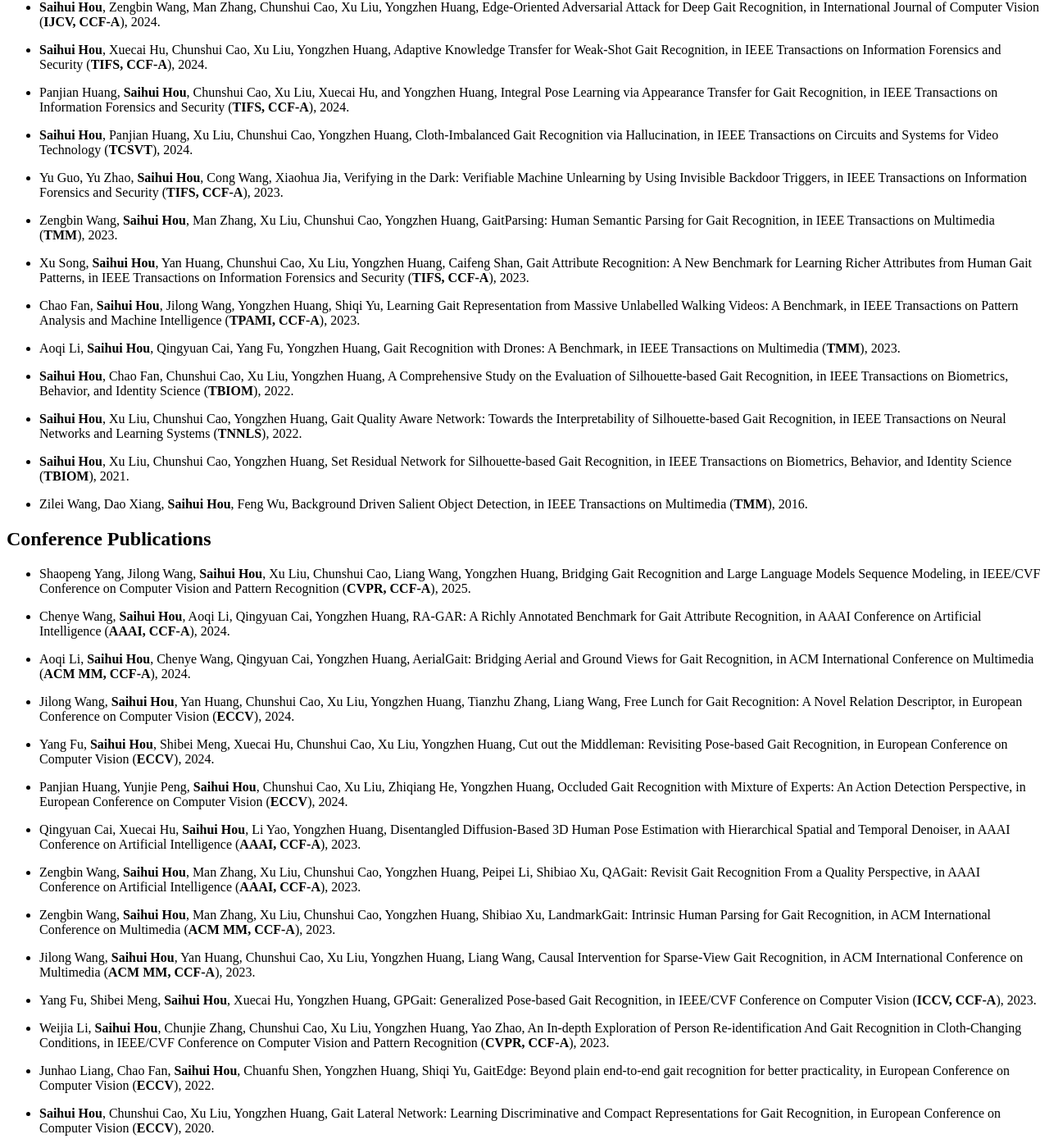
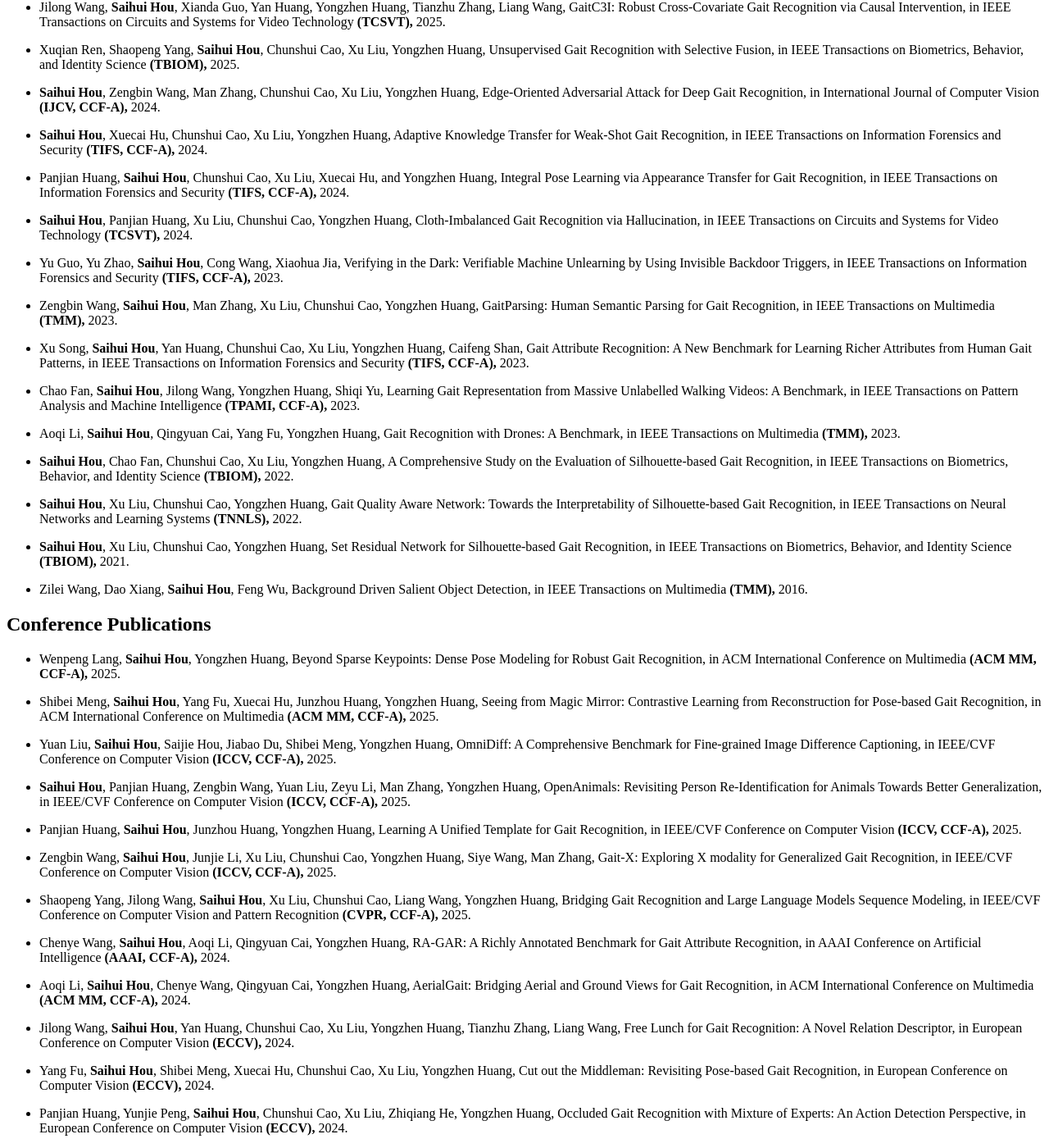
Before and after one commit to hshustc/hshustc.github.io, a Jekyll site: the page built from _pages/includes/4-pub.md, in a window 1280 px wide and 1400 px high, scrolled down 649 px. Shown: the whole window at 82% size. Built offline with Jekyll 4.4.1, drawn with Linux system fonts in a browser that asks for light colours; our own code applies the rules of GitHub Pages for plain Markdown files; some of the changed text lies outside the part shown.

Commit message:
Update 202507

```diff
--- a/_pages/includes/4-pub.md
+++ b/_pages/includes/4-pub.md
@@ -6,75 +6,91 @@
 
 ## Journal Publications
 
-- Jilong Wang, **Saihui Hou**, Xianda Guo, Yan Huang, Yongzhen Huang, Tianzhu Zhang, Liang Wang, GaitC3I: Robust Cross-Covariate Gait Recognition via Causal Intervention, in IEEE Transactions on Circuits and Systems for Video Technology (**TCSVT**), 2025.
+- Shibei Meng, Yang Fu, **Saihui Hou**, Xuecai Hu, Chunshui Cao, Xu Liu, Yongzhen Huang, From FastPoseGait to GPGait++: Bridging the Past and Future for Pose-based Gait Recognition, in IEEE Transactions on Pattern Analysis and Machine Intelligence **(TPAMI, CCF-A),** 2025.
 
-- Xuqian Ren, Shaopeng Yang, **Saihui Hou**, Chunshui Cao, Xu Liu, Yongzhen Huang, Unsupervised Gait Recognition with Selective Fusion, in IEEE Transactions on Biometrics, Behavior, and Identity Science (**TBIOM**), 2025.
+- Chao Fan, **Saihui Hou**, Junhao Liang, Chuanfu Shen, Jingzhe Ma, Dongyang Jin, Yongzhen Huang, Shiqi Yu, OpenGait: A Comprehensive Benchmark Study for Gait Recognition Towards Better Practicality, in IEEE Transactions on Pattern Analysis and Machine Intelligence **(TPAMI, CCF-A),** 2025.
 
-- **Saihui Hou**, Zengbin Wang, Man Zhang, Chunshui Cao, Xu Liu, Yongzhen Huang, Edge-Oriented Adversarial Attack for Deep Gait Recognition, in International Journal of Computer Vision (**IJCV, CCF-A**), 2024.
+- Jilong Wang, **Saihui Hou**, Xianda Guo, Yan Huang, Yongzhen Huang, Tianzhu Zhang, Liang Wang, GaitC3I: Robust Cross-Covariate Gait Recognition via Causal Intervention, in IEEE Transactions on Circuits and Systems for Video Technology **(TCSVT),** 2025.
 
-- **Saihui Hou**, Xuecai Hu, Chunshui Cao, Xu Liu, Yongzhen Huang, Adaptive Knowledge Transfer for Weak-Shot Gait Recognition, in IEEE Transactions on Information Forensics and Security (**TIFS, CCF-A**), 2024.
+- Xuqian Ren, Shaopeng Yang, **Saihui Hou**, Chunshui Cao, Xu Liu, Yongzhen Huang, Unsupervised Gait Recognition with Selective Fusion, in IEEE Transactions on Biometrics, Behavior, and Identity Science **(TBIOM),** 2025.
 
-- Panjian Huang, **Saihui Hou**, Chunshui Cao, Xu Liu, Xuecai Hu, and Yongzhen Huang, Integral Pose Learning via Appearance Transfer for Gait Recognition, in IEEE Transactions on Information Forensics and Security (**TIFS, CCF-A**), 2024.
+- **Saihui Hou**, Zengbin Wang, Man Zhang, Chunshui Cao, Xu Liu, Yongzhen Huang, Edge-Oriented Adversarial Attack for Deep Gait Recognition, in International Journal of Computer Vision **(IJCV, CCF-A),** 2024.
 
-- **Saihui Hou**, Panjian Huang, Xu Liu, Chunshui Cao, Yongzhen Huang, Cloth-Imbalanced Gait Recognition via Hallucination, in IEEE Transactions on Circuits and Systems for Video Technology (**TCSVT**), 2024.
+- **Saihui Hou**, Xuecai Hu, Chunshui Cao, Xu Liu, Yongzhen Huang, Adaptive Knowledge Transfer for Weak-Shot Gait Recognition, in IEEE Transactions on Information Forensics and Security **(TIFS, CCF-A),** 2024.
 
-- Yu Guo, Yu Zhao, **Saihui Hou**, Cong Wang, Xiaohua Jia, Verifying in the Dark: Verifiable Machine Unlearning by Using Invisible Backdoor Triggers, in IEEE Transactions on Information Forensics and Security (**TIFS, CCF-A**), 2023.
+- Panjian Huang, **Saihui Hou**, Chunshui Cao, Xu Liu, Xuecai Hu, and Yongzhen Huang, Integral Pose Learning via Appearance Transfer for Gait Recognition, in IEEE Transactions on Information Forensics and Security **(TIFS, CCF-A),** 2024.
 
-- Zengbin Wang, **Saihui Hou**, Man Zhang, Xu Liu, Chunshui Cao, Yongzhen Huang, GaitParsing: Human Semantic Parsing for Gait Recognition, in IEEE Transactions on Multimedia (**TMM**), 2023.
+- **Saihui Hou**, Panjian Huang, Xu Liu, Chunshui Cao, Yongzhen Huang, Cloth-Imbalanced Gait Recognition via Hallucination, in IEEE Transactions on Circuits and Systems for Video Technology **(TCSVT),** 2024.
 
-- Xu Song, **Saihui Hou**, Yan Huang, Chunshui Cao, Xu Liu, Yongzhen Huang, Caifeng Shan, Gait Attribute Recognition: A New Benchmark for Learning Richer Attributes from Human Gait Patterns, in IEEE Transactions on Information Forensics and Security (**TIFS, CCF-A**), 2023.
+- Yu Guo, Yu Zhao, **Saihui Hou**, Cong Wang, Xiaohua Jia, Verifying in the Dark: Verifiable Machine Unlearning by Using Invisible Backdoor Triggers, in IEEE Transactions on Information Forensics and Security **(TIFS, CCF-A),** 2023.
 
-- Chao Fan, **Saihui Hou**, Jilong Wang, Yongzhen Huang, Shiqi Yu, Learning Gait Representation from Massive Unlabelled Walking Videos: A Benchmark, in IEEE Transactions on Pattern Analysis and Machine Intelligence (**TPAMI, CCF-A**), 2023.
+- Zengbin Wang, **Saihui Hou**, Man Zhang, Xu Liu, Chunshui Cao, Yongzhen Huang, GaitParsing: Human Semantic Parsing for Gait Recognition, in IEEE Transactions on Multimedia **(TMM),** 2023.
 
-- Aoqi Li, **Saihui Hou**, Qingyuan Cai, Yang Fu, Yongzhen Huang, Gait Recognition with Drones: A Benchmark, in IEEE Transactions on Multimedia (**TMM**), 2023.
+- Xu Song, **Saihui Hou**, Yan Huang, Chunshui Cao, Xu Liu, Yongzhen Huang, Caifeng Shan, Gait Attribute Recognition: A New Benchmark for Learning Richer Attributes from Human Gait Patterns, in IEEE Transactions on Information Forensics and Security **(TIFS, CCF-A),** 2023.
 
-- **Saihui Hou**, Chao Fan, Chunshui Cao, Xu Liu, Yongzhen Huang, A Comprehensive Study on the Evaluation of Silhouette-based Gait Recognition, in IEEE Transactions on Biometrics, Behavior, and Identity Science (**TBIOM**), 2022.
+- Chao Fan, **Saihui Hou**, Jilong Wang, Yongzhen Huang, Shiqi Yu, Learning Gait Representation from Massive Unlabelled Walking Videos: A Benchmark, in IEEE Transactions on Pattern Analysis and Machine Intelligence **(TPAMI, CCF-A),** 2023.
 
-- **Saihui Hou**, Xu Liu, Chunshui Cao, Yongzhen Huang, Gait Quality Aware Network: Towards the Interpretability of Silhouette-based Gait Recognition, in IEEE Transactions on Neural Networks and Learning Systems (**TNNLS**), 2022.
+- Aoqi Li, **Saihui Hou**, Qingyuan Cai, Yang Fu, Yongzhen Huang, Gait Recognition with Drones: A Benchmark, in IEEE Transactions on Multimedia **(TMM),** 2023.
 
-- **Saihui Hou**, Xu Liu, Chunshui Cao, Yongzhen Huang, Set Residual Network for Silhouette-based Gait Recognition, in IEEE Transactions on Biometrics, Behavior, and Identity Science (**TBIOM**), 2021.
+- **Saihui Hou**, Chao Fan, Chunshui Cao, Xu Liu, Yongzhen Huang, A Comprehensive Study on the Evaluation of Silhouette-based Gait Recognition, in IEEE Transactions on Biometrics, Behavior, and Identity Science **(TBIOM),** 2022.
 
-- Zilei Wang, Dao Xiang, **Saihui Hou**, Feng Wu, Background Driven Salient Object Detection, in IEEE Transactions on Multimedia  (**TMM**), 2016.
+- **Saihui Hou**, Xu Liu, Chunshui Cao, Yongzhen Huang, Gait Quality Aware Network: Towards the Interpretability of Silhouette-based Gait Recognition, in IEEE Transactions on Neural Networks and Learning Systems **(TNNLS),** 2022.
+
+- **Saihui Hou**, Xu Liu, Chunshui Cao, Yongzhen Huang, Set Residual Network for Silhouette-based Gait Recognition, in IEEE Transactions on Biometrics, Behavior, and Identity Science **(TBIOM),** 2021.
+
+- Zilei Wang, Dao Xiang, **Saihui Hou**, Feng Wu, Background Driven Salient Object Detection, in IEEE Transactions on Multimedia  **(TMM),** 2016.
 
 
 ## Conference Publications
 
-- Shaopeng Yang, Jilong Wang, **Saihui Hou**, Xu Liu, Chunshui Cao, Liang Wang, Yongzhen Huang, Bridging Gait Recognition and Large Language Models Sequence Modeling, in IEEE/CVF Conference on Computer Vision and Pattern Recognition (**CVPR, CCF-A**), 2025.
+- Wenpeng Lang, **Saihui Hou**, Yongzhen Huang, Beyond Sparse Keypoints: Dense Pose Modeling for Robust Gait Recognition, in ACM International Conference on Multimedia **(ACM MM, CCF-A),** 2025.
 
-- Chenye Wang, **Saihui Hou**, Aoqi Li, Qingyuan Cai, Yongzhen Huang, RA-GAR: A Richly Annotated Benchmark for Gait Attribute Recognition, in AAAI Conference on Artificial Intelligence (**AAAI, CCF-A**), 2024.
+- Shibei Meng, **Saihui Hou**, Yang Fu, Xuecai Hu, Junzhou Huang, Yongzhen Huang, Seeing from Magic Mirror: Contrastive Learning from Reconstruction for Pose-based Gait Recognition, in ACM International Conference on Multimedia **(ACM MM, CCF-A),** 2025.
 
-- Aoqi Li, **Saihui Hou**, Chenye Wang, Qingyuan Cai, Yongzhen Huang, AerialGait: Bridging Aerial and Ground Views for Gait Recognition, in ACM International Conference on Multimedia (**ACM MM, CCF-A**), 2024.
+- Yuan Liu, **Saihui Hou**, Saijie Hou, Jiabao Du, Shibei Meng, Yongzhen Huang, OmniDiff: A Comprehensive Benchmark for Fine-grained Image Difference Captioning, in IEEE/CVF Conference on Computer Vision **(ICCV, CCF-A),** 2025.
 
-- Jilong Wang, **Saihui Hou**, Yan Huang, Chunshui Cao, Xu Liu, Yongzhen Huang, Tianzhu Zhang, Liang Wang, Free Lunch for Gait Recognition: A Novel Relation Descriptor, in European Conference on Computer Vision (**ECCV**), 2024.
+- **Saihui Hou**, Panjian Huang, Zengbin Wang, Yuan Liu, Zeyu Li, Man Zhang, Yongzhen Huang, OpenAnimals: Revisiting Person Re-Identification for Animals Towards Better Generalization, in IEEE/CVF Conference on Computer Vision **(ICCV, CCF-A),** 2025.
 
-- Yang Fu, **Saihui Hou**, Shibei Meng, Xuecai Hu, Chunshui Cao, Xu Liu, Yongzhen Huang, Cut out the Middleman: Revisiting Pose-based Gait Recognition, in European Conference on Computer Vision (**ECCV**), 2024.
+- Panjian Huang, **Saihui Hou**, Junzhou Huang, Yongzhen Huang, Learning A Unified Template for Gait Recognition, in IEEE/CVF Conference on Computer Vision **(ICCV, CCF-A),** 2025.
 
-- Panjian Huang, Yunjie Peng, **Saihui Hou**, Chunshui Cao, Xu Liu, Zhiqiang He, Yongzhen Huang, Occluded Gait Recognition with Mixture of Experts: An Action Detection Perspective, in European Conference on Computer Vision (**ECCV**), 2024.
+- Zengbin Wang, **Saihui Hou**, Junjie Li, Xu Liu, Chunshui Cao, Yongzhen Huang, Siye Wang, Man Zhang, Gait-X: Exploring X modality for Generalized Gait Recognition, in IEEE/CVF Conference on Computer Vision **(ICCV, CCF-A),** 2025.
 
-- Qingyuan Cai, Xuecai Hu, **Saihui Hou**, Li Yao, Yongzhen Huang, Disentangled Diffusion-Based 3D Human Pose Estimation with Hierarchical Spatial and Temporal Denoiser, in AAAI Conference on Artificial Intelligence (**AAAI, CCF-A**), 2023.
+- Shaopeng Yang, Jilong Wang, **Saihui Hou**, Xu Liu, Chunshui Cao, Liang Wang, Yongzhen Huang, Bridging Gait Recognition and Large Language Models Sequence Modeling, in IEEE/CVF Conference on Computer Vision and Pattern Recognition **(CVPR, CCF-A),** 2025.
 
-- Zengbin Wang, **Saihui Hou**, Man Zhang, Xu Liu, Chunshui Cao, Yongzhen Huang, Peipei Li, Shibiao Xu, QAGait: Revisit Gait Recognition From a Quality Perspective, in AAAI Conference on Artificial Intelligence (**AAAI, CCF-A**), 2023.
+- Chenye Wang, **Saihui Hou**, Aoqi Li, Qingyuan Cai, Yongzhen Huang, RA-GAR: A Richly Annotated Benchmark for Gait Attribute Recognition, in AAAI Conference on Artificial Intelligence **(AAAI, CCF-A),** 2024.
 
-- Zengbin Wang, **Saihui Hou**, Man Zhang, Xu Liu, Chunshui Cao, Yongzhen Huang, Shibiao Xu, LandmarkGait: Intrinsic Human Parsing for Gait Recognition, in ACM International Conference on Multimedia (**ACM MM, CCF-A**), 2023.
+- Aoqi Li, **Saihui Hou**, Chenye Wang, Qingyuan Cai, Yongzhen Huang, AerialGait: Bridging Aerial and Ground Views for Gait Recognition, in ACM International Conference on Multimedia **(ACM MM, CCF-A),** 2024.
 
-- Jilong Wang, **Saihui Hou**, Yan Huang, Chunshui Cao, Xu Liu, Yongzhen Huang, Liang Wang, Causal Intervention for Sparse-View Gait Recognition, in ACM International Conference on Multimedia (**ACM MM, CCF-A**), 2023.
+- Jilong Wang, **Saihui Hou**, Yan Huang, Chunshui Cao, Xu Liu, Yongzhen Huang, Tianzhu Zhang, Liang Wang, Free Lunch for Gait Recognition: A Novel Relation Descriptor, in European Conference on Computer Vision **(ECCV),** 2024.
 
-- Yang Fu, Shibei Meng, **Saihui Hou**, Xuecai Hu, Yongzhen Huang, GPGait: Generalized Pose-based Gait Recognition, in IEEE/CVF Conference on Computer Vision (**ICCV, CCF-A**), 2023.
+- Yang Fu, **Saihui Hou**, Shibei Meng, Xuecai Hu, Chunshui Cao, Xu Liu, Yongzhen Huang, Cut out the Middleman: Revisiting Pose-based Gait Recognition, in European Conference on Computer Vision **(ECCV),** 2024.
 
-- Weijia Li, **Saihui Hou**, Chunjie Zhang, Chunshui Cao, Xu Liu, Yongzhen Huang, Yao Zhao, An In-depth Exploration of Person Re-identification And Gait Recognition in Cloth-Changing Conditions, in IEEE/CVF Conference on Computer Vision and Pattern Recognition (**CVPR, CCF-A**), 2023.
+- Panjian Huang, Yunjie Peng, **Saihui Hou**, Chunshui Cao, Xu Liu, Zhiqiang He, Yongzhen Huang, Occluded Gait Recognition with Mixture of Experts: An Action Detection Perspective, in European Conference on Computer Vision **(ECCV),** 2024.
 
-- Junhao Liang, Chao Fan, **Saihui Hou**, Chuanfu Shen, Yongzhen Huang, Shiqi Yu, GaitEdge: Beyond plain end-to-end gait recognition for better practicality, in European Conference on Computer Vision (**ECCV**), 2022.
+- Qingyuan Cai, Xuecai Hu, **Saihui Hou**, Li Yao, Yongzhen Huang, Disentangled Diffusion-Based 3D Human Pose Estimation with Hierarchical Spatial and Temporal Denoiser, in AAAI Conference on Artificial Intelligence **(AAAI, CCF-A),** 2023.
 
-- **Saihui Hou**, Chunshui Cao, Xu Liu, Yongzhen Huang, Gait Lateral Network: Learning Discriminative and Compact Representations for Gait Recognition, in European Conference on Computer Vision (**ECCV**), 2020.
+- Zengbin Wang, **Saihui Hou**, Man Zhang, Xu Liu, Chunshui Cao, Yongzhen Huang, Peipei Li, Shibiao Xu, QAGait: Revisit Gait Recognition From a Quality Perspective, in AAAI Conference on Artificial Intelligence **(AAAI, CCF-A),** 2023.
 
-- **Saihui Hou**, Zilei Wang, Weighted Channel Dropout for Regularization of Deep Convolutional Neural Network, in AAAI Conference on Artificial Intelligence  (**AAAI, CCF-A**), 2019.
+- Zengbin Wang, **Saihui Hou**, Man Zhang, Xu Liu, Chunshui Cao, Yongzhen Huang, Shibiao Xu, LandmarkGait: Intrinsic Human Parsing for Gait Recognition, in ACM International Conference on Multimedia **(ACM MM, CCF-A),** 2023.
 
-- **Saihui Hou**, Xinyu Pan, Chen Change Loy, Zilei Wang, Dahua Lin, Learning a Unified Classifier Incrementally via Rebalancing, in IEEE/CVF Conference on Computer Vision and Pattern Recognition (**CVPR, CCF-A**), 2019.
+- Jilong Wang, **Saihui Hou**, Yan Huang, Chunshui Cao, Xu Liu, Yongzhen Huang, Liang Wang, Causal Intervention for Sparse-View Gait Recognition, in ACM International Conference on Multimedia **(ACM MM, CCF-A),** 2023.
 
-- Jiafan Zhuang, **Saihui Hou**, Zilei Wang, Zheng-Jun Zha, Towards Human-Level License Plate Recognition, in European Conference on Computer Vision (**ECCV**), 2018.
+- Yang Fu, Shibei Meng, **Saihui Hou**, Xuecai Hu, Yongzhen Huang, GPGait: Generalized Pose-based Gait Recognition, in IEEE/CVF Conference on Computer Vision **(ICCV, CCF-A),** 2023.
 
-- **Saihui Hou**, Xinyu Pan, Chen Change Loy, Zilei Wang, Dahua Lin, Lifelong Learning via Progressive Distillation and Retrospection, in European Conference on Computer Vision (**ECCV**), 2018.
+- Weijia Li, **Saihui Hou**, Chunjie Zhang, Chunshui Cao, Xu Liu, Yongzhen Huang, Yao Zhao, An In-depth Exploration of Person Re-identification And Gait Recognition in Cloth-Changing Conditions, in IEEE/CVF Conference on Computer Vision and Pattern Recognition **(CVPR, CCF-A),** 2023.
 
-- **Saihui Hou**, Yushan Feng, Zilei Wang, VegFru: A Domain-Specific Dataset for Fine-grained Visual Categorization, in IEEE Conference on Computer Vision (**ICCV, CCF-A**), 2017.
+- Junhao Liang, Chao Fan, **Saihui Hou**, Chuanfu Shen, Yongzhen Huang, Shiqi Yu, GaitEdge: Beyond plain end-to-end gait recognition for better practicality, in European Conference on Computer Vision **(ECCV),** 2022.
 
-- **Saihui Hou**, Xu Liu, Zilei Wang, DualNet: Learn Complementary Features for Image Recognition, in IEEE Conference on Computer Vision (**ICCV, CCF-A**), 2017.
+- **Saihui Hou**, Chunshui Cao, Xu Liu, Yongzhen Huang, Gait Lateral Network: Learning Discriminative and Compact Representations for Gait Recognition, in European Conference on Computer Vision **(ECCV),** 2020.
+
+- **Saihui Hou**, Zilei Wang, Weighted Channel Dropout for Regularization of Deep Convolutional Neural Network, in AAAI Conference on Artificial Intelligence  **(AAAI, CCF-A),** 2019.
+
+- **Saihui Hou**, Xinyu Pan, Chen Change Loy, Zilei Wang, Dahua Lin, Learning a Unified Classifier Incrementally via Rebalancing, in IEEE/CVF Conference on Computer Vision and Pattern Recognition **(CVPR, CCF-A),** 2019.
+
+- Jiafan Zhuang, **Saihui Hou**, Zilei Wang, Zheng-Jun Zha, Towards Human-Level License Plate Recognition, in European Conference on Computer Vision **(ECCV),** 2018.
+
+- **Saihui Hou**, Xinyu Pan, Chen Change Loy, Zilei Wang, Dahua Lin, Lifelong Learning via Progressive Distillation and Retrospection, in European Conference on Computer Vision **(ECCV),** 2018.
+
+- **Saihui Hou**, Yushan Feng, Zilei Wang, VegFru: A Domain-Specific Dataset for Fine-grained Visual Categorization, in IEEE Conference on Computer Vision **(ICCV, CCF-A),** 2017.
+
+- **Saihui Hou**, Xu Liu, Zilei Wang, DualNet: Learn Complementary Features for Image Recognition, in IEEE Conference on Computer Vision **(ICCV, CCF-A),** 2017.
```
Also changed, not shown: _pages/includes/2-news.md (+3 -1 lines).
